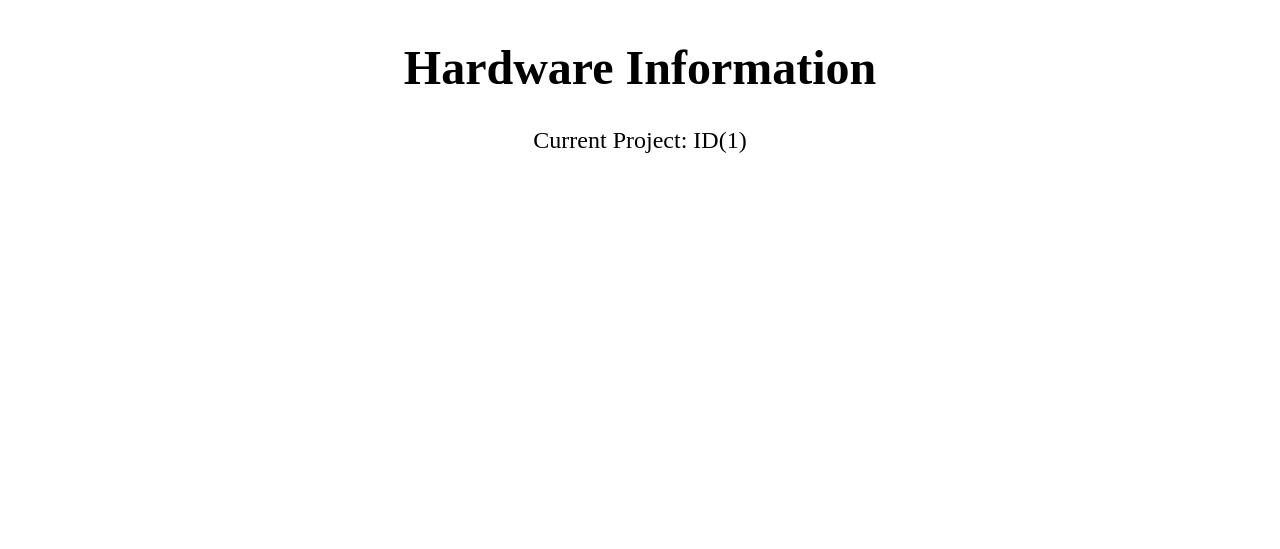
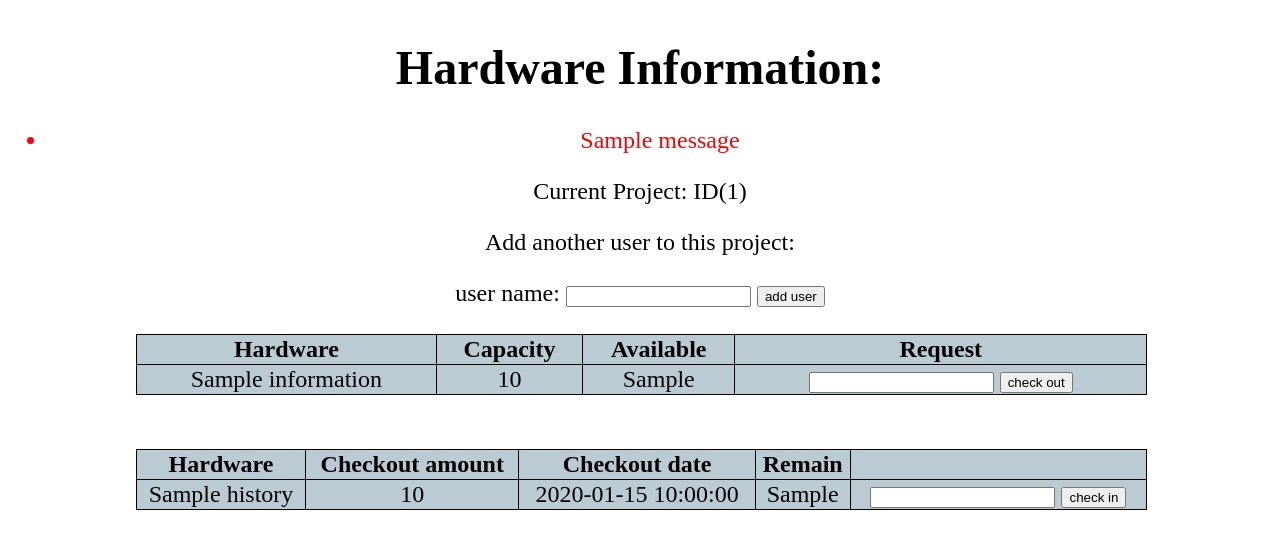
Before and after one commit to KA28359/EE461TeamSoftware, a Flask app: template templates/hardwareInfo.html in a window 1280 px wide. Shown: the top 549 px of the page. Run offline with Flask 2, Linux system fonts and the light colour scheme; the template is opened without the code that fills it: most values are stand-ins (such as "Sample title", 1, 10 or a date in 2020); one stand-in notice (Sample message) is shown.

Commit message:
Update hardwareInfo.html

```diff
--- a/templates/hardwareInfo.html
+++ b/templates/hardwareInfo.html
@@ -1,10 +1,96 @@
 {% extends 'test.html' %}
 {% block head %}
+<style>
+    table,
+    th,
+    td {
+        border: 1px solid black;
+        border-collapse: collapse;
+        background-color: rgb(186, 203, 211);
+    }
 
+    table {
+        width: 80%;
+        position: relative;
+        left: 8rem
+    }
+</style>
 {% endblock %}
 {% block body %}
 <div>
-    <h1>Hardware Information</h1>
+    <h1>Hardware Information:</h1>
+    <div>
+        {% with messages = get_flashed_messages() %}
+        {% if messages %}
+        <ul class=flashes style="color: red;">
+            {% for message in messages %}
+            <li>{{ message }}</li>
+            {% endfor %}
+        </ul>
+        {% endif %}
+        {% endwith %}
+    </div>
     <p>Current Project: ID({{project_ID}})</p>
+    <div><p>Add another user to this project:</p>
+    <form method="post">
+        <label for="add-user">user name:</label>
+        <input type="text" name="add-user" id="add-user">
+        <!-- <input type="hidden" id="add-proID" name="add-proID" value={{project_ID}}> -->
+        <input type="submit" value="add user">
+    </form></div>
+    <div class="HWinformation">
+        <br>
+        <table class="HW-table">
+            <tr>
+                <th>Hardware</th>
+                <th>Capacity</th>
+                <th>Available</th>
+                <th>Request</th>
+            </tr>
+            {% for information in hw_informations %}
+            <tr>
+                <td>{{information.hw_name}}</td>
+                <td>{{information.hw_capacity}}</td>
+                <td>{{information.hw_availability}}</td>
+                <td>
+                    <form method="post">
+                        <input type="text" name="request" id="request">
+                        <input type="hidden" id="HW-requested" name="HW-requested" value={{information.hw_name}}>
+                        <input type="submit" value="check out">
+                    </form>
+                </td>
+            </tr>
+            {% endfor %}
+        </table>
+        <br><br>
+        <table class="history-table">
+            <tr>
+                <th>Hardware</th>
+                <th>Checkout amount</th>
+                <th>Checkout date</th>
+                <th>Remain</th>
+                <th></th>
+            </tr>
+            {% for history in histories %}
+            <tr>
+                <td>{{history.hwName}}</td>
+                <td>{{history.hwAmount}}</td>
+                <td>{{history.checkoutDate}}</td>
+                <td>{{history.hwRemain}}</td>
+                <td>
+                    <form method="post">
+                        <input type="text" name="checkin" id="checkin">
+                        <input type="hidden" id="checkin-name" name="checkin-name" value={{history.hwName}}>
+                        <input type="hidden" id="history_id" name="history_id" value={{history.history_id}}>
+                        <input type="submit" value="check in">
+                    </form>
+                </td>
+            </tr>
+            {% endfor %}
+        </table>
+        <br>
+        {% if error %}
+        <p class=error><strong>Message:</strong> {{ error }} </p>
+        {% endif %}
 </div>
 {% endblock %}
```
